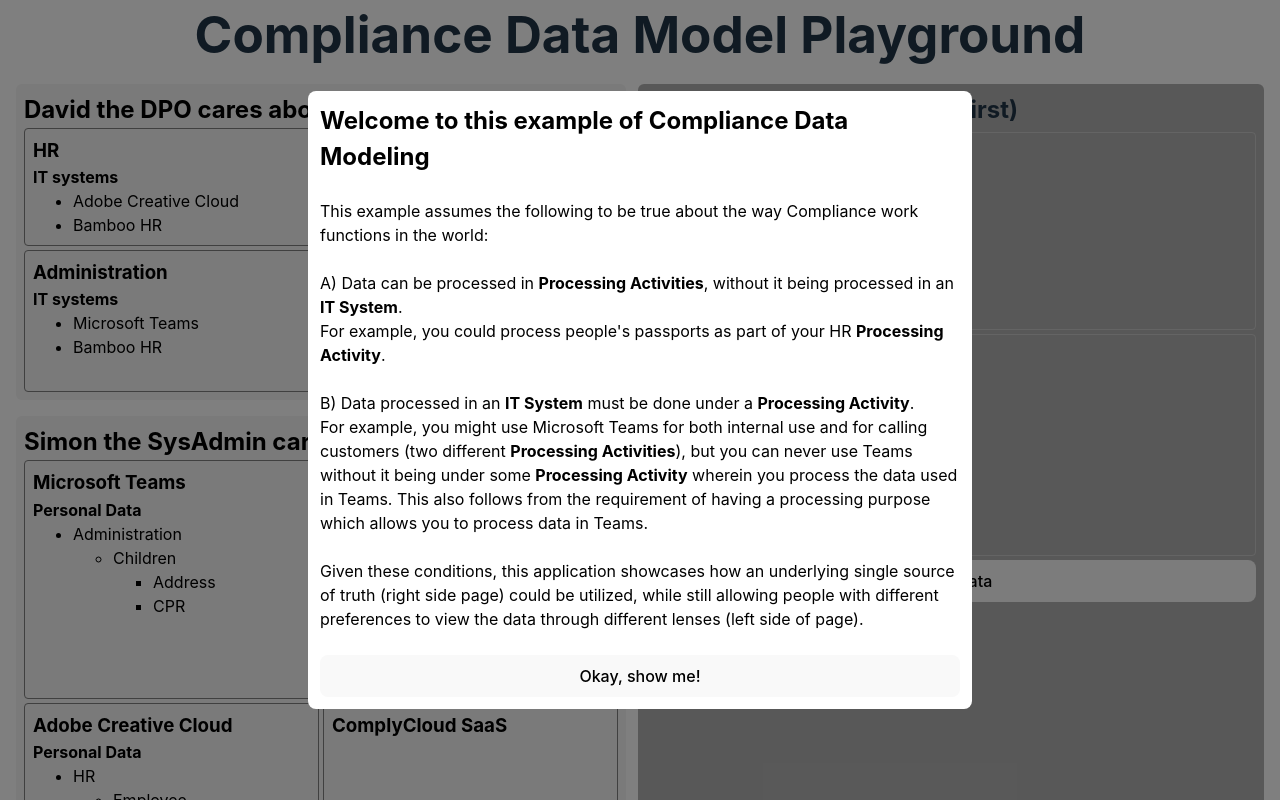
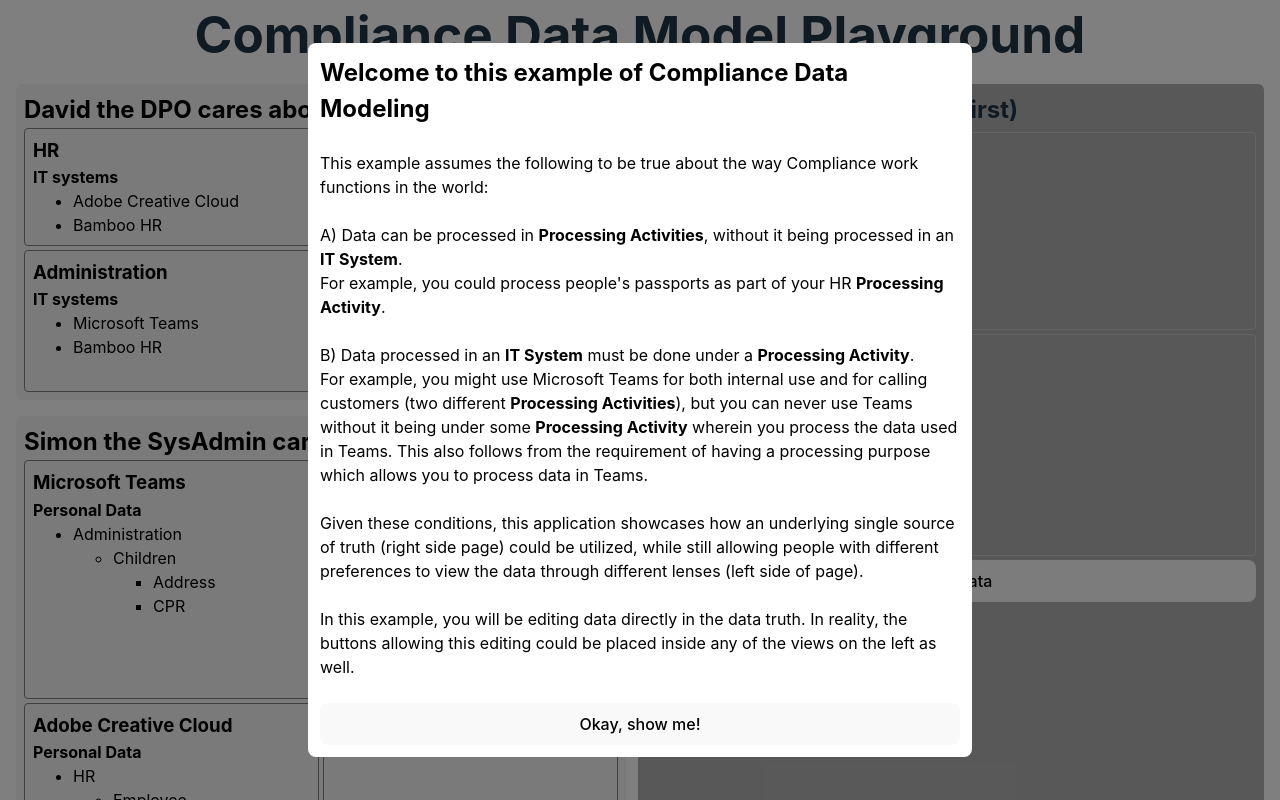
Before and after one commit to MagerlinC/records-data-model, a React (Vite) app: page / in a window 1280 px wide. Built offline with nearby package versions, Linux system fonts and the light colour scheme.

Commit message:
feat: more modal text

```diff
--- a/src/components/AppModal.tsx
+++ b/src/components/AppModal.tsx
@@ -42,6 +42,11 @@
       different lenses (left side of page).
       <br />
       <br />
+      In this example, you will be editing data directly in the data truth. In
+      reality, the buttons allowing this editing could be placed inside any of
+      the views on the left as well.
+      <br />
+      <br />
       <button onClick={onClose}>Okay, show me!</button>
     </Modal>
   );
```
